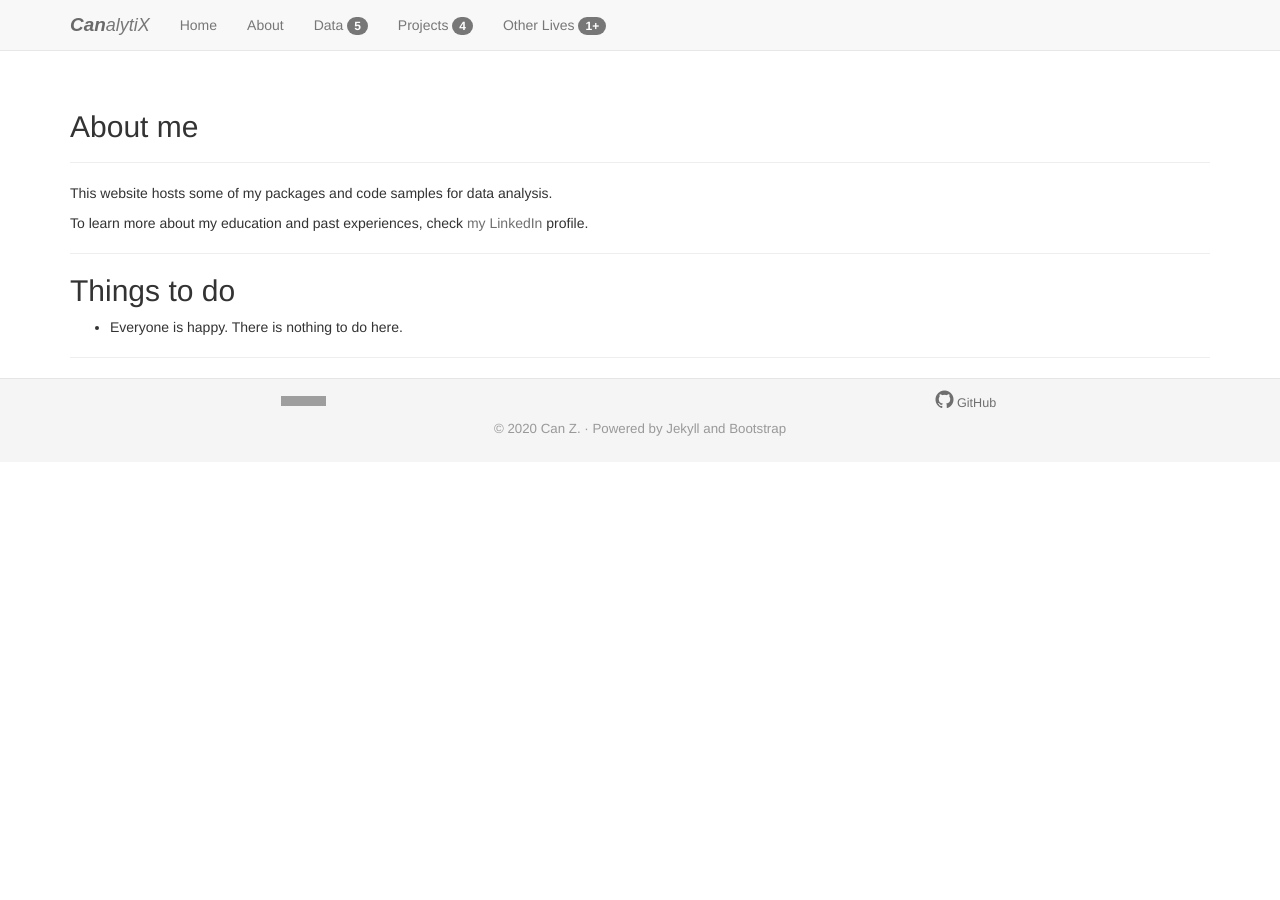
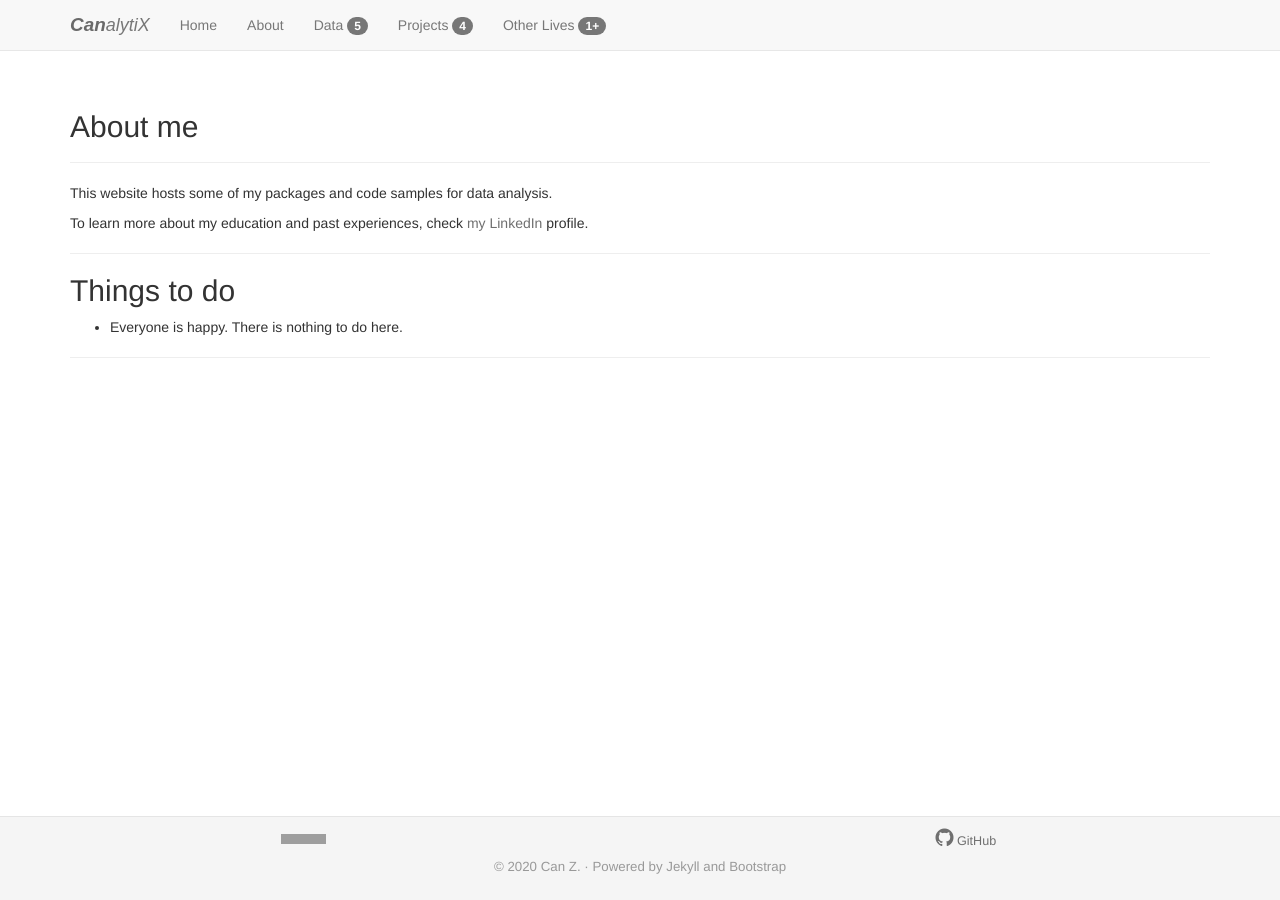
Before and after one commit to HVoltBb/HVoltBb.github.io, a Jekyll site: the page built from about/index.html, in a window 1280 px wide. Built offline with Jekyll 4.4.1, drawn with Linux system fonts in a browser that asks for light colours; comment, search, counter and statistics services are not loaded; grey boxes are pictures that could not be loaded.

Commit message:
Update main.css

```diff
--- a/css/main.css
+++ b/css/main.css
@@ -6,7 +6,7 @@ html{
 body{
   padding-bottom: 84px;
   filter: grayscale(100%);
-  min-height: 100%;
+  min-height: 100vh;
 }
 
 .this-footer {
```
